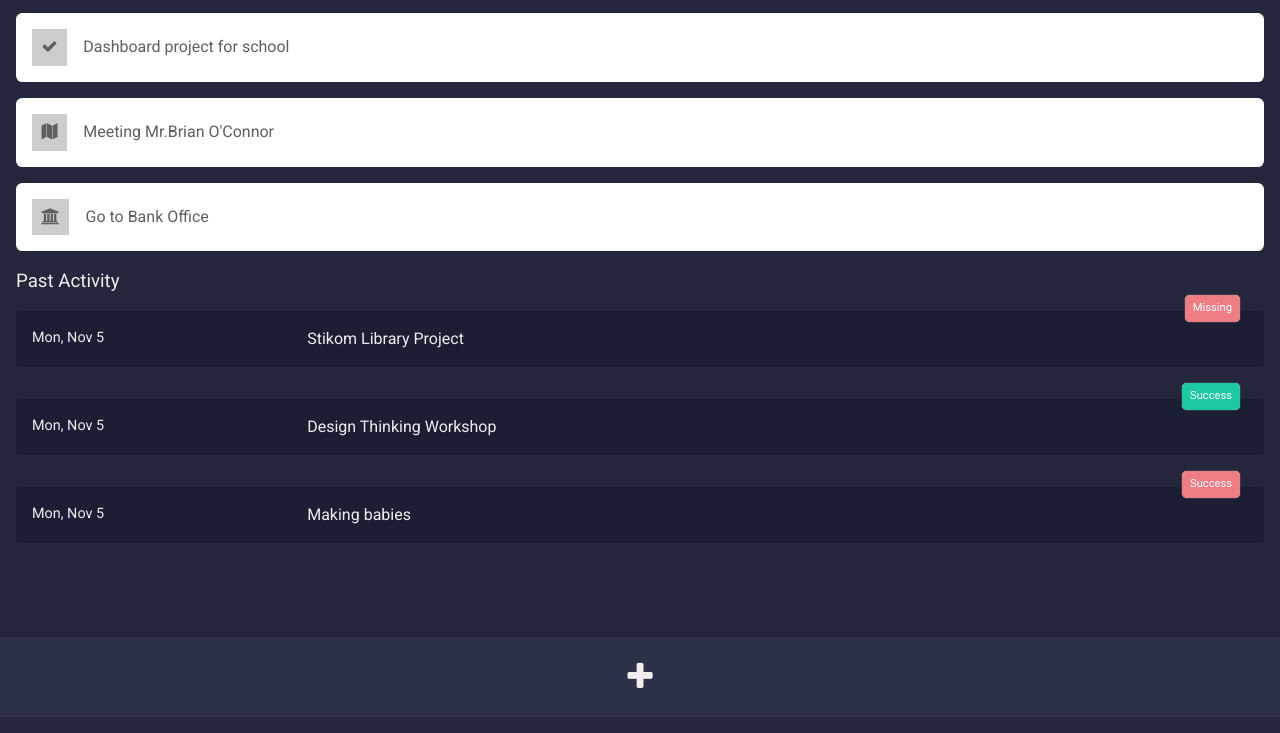
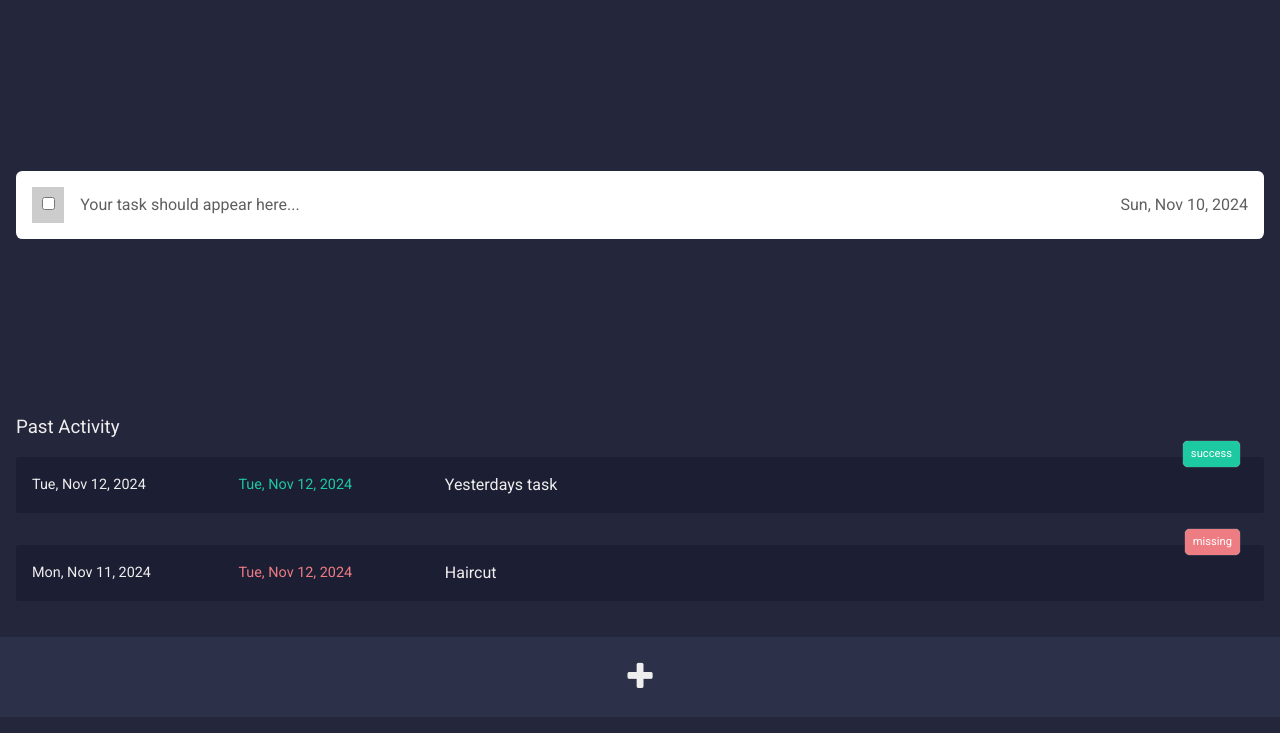
Before and after one commit to gmarkmananquil/30-JS-Projects, a plain HTML site: page 01.todo-list/01.todo-list.html in a window 1280 px wide. Shown: the part 83-816 px from the top of the page. Drawn offline with Linux system fonts and the light colour scheme.

Commit message:
Feature: Add new task and functionality for done task

```diff
--- a/01.todo-list/01.todo-list.html
+++ b/01.todo-list/01.todo-list.html
@@ -21,52 +21,25 @@
     </header>
 
     <div class="list">
-        <div class="list-item">
+        <!-- <div class="list-item">
             <span class="icon-wrapper">
                 <i class="fa fa-check" aria-hidden="true"></i>
             </span>
             <span class="text">
                 Dashboard project for school
             </span>
-        </div>
-        <div class="list-item">
-            <span class="icon-wrapper">
-                <i class="fa fa-map" aria-hidden="true"></i>
-            </span>
-            <span class="text">
-                Meeting Mr.Brian O'Connor
-            </span>
-        </div>
-        <div class="list-item">
-            <span class="icon-wrapper">
-                <i class="fa fa-bank" aria-hidden="true"></i>
-            </span>
-            <span class="text">
-                Go to Bank Office
-            </span>
-        </div>
+        </div>-->
     </div>
 
     <div class="history">
         <h3>Past Activity</h3>
         <ul>
-            <li class="hist-item">
+            <!-- <li class="hist-item">
                 <span class="date">Mon, Nov 5</span>
                 <span class="text">Stikom Library Project</span>
                 <span class="tag">Missing</span>
 
-            </li>
-            <li class="hist-item">
-                <span class="date">Mon, Nov 5</span>
-                <span class="text">Design Thinking Workshop</span>
-                <span class="tag success">Success</span>
-
-            </li>
-            <li class="hist-item">
-                <span class="date">Mon, Nov 5</span>
-                <span class="text">Making babies</span>
-                <span class="tag">Success</span>
-            </li>
+            </li>-->
         </ul>
     </div>
 
@@ -87,35 +60,18 @@
                 <span class="close">&times;</span>
             </div>
 
-            <div class="form">
-
-
+            <form class="form">
                 <label for="task">
                     <span>Enter your task here</span>
-                    <textarea name="task" id="task" placeholder="Task"></textarea>
-                    <!-- <input type="text" placeholder="Task"  id="task"> -->
+                    <textarea name="text" id="task" placeholder="Task"></textarea>
                 </label>
-
-                <label for="date">
+                <label for="task">
                     <span>Date to finish</span>
-                    <input type="text" placeholder="Date" id="date">
-                </label>
-
-                <label for="date">
-                    <span>Status of this task</span>
-                    <select name="status" id="status">
-                        <option value="">Status</option>
-                        <option value="success">success</option>
-                        <option value="missing">missing</option>
-                        <option value="pending">pending</option>
-                        <option value="failed">failed</option>
-                    </select>
+                    <input type="date" id="deadline" name="date" placeholder="Deadline"/>
                 </label>
 
                 <button class="submit"><i class="fa fa-save" aria-hidden="true"></i> Submit </button>
-
-            </div>
-
+            </form>
         </div>
     </div>
 
--- a/01.todo-list/script.js
+++ b/01.todo-list/script.js
@@ -1,44 +1,163 @@
-let tasker = ()=>{
+let tasker = () => {
 
-    _data = { tasks: [
-        { type: "success", date: "Mon, Nov 5", text: "Dashboard project for school"},
-        { type: "missing", date: "Mon, Nov 5", text: "Dashboard project for school"},
-        { type: "missing", date: "Mon, Nov 5", text: "Dashboard project for school"}
-    ] };
+    const _data = {
+        tasks: [
+            { status: 0, date_done: null, date: "11/10/2024", text: "Your task should appear here..."},
+            { status: 1, date_done: "11/12/2024", date: "11/12/2024", text: "Yesterdays task"},
+            { status: 1, date_done: "11/12/2024", date: "11/11/2024", text: "Haircut"},
+        ],
+        /* crud */
+        add_task: (obj) => {
+            _data.tasks.push(obj);
+        },
+        delete: (obj) => {
+            _data.tasks.splice(obj, 1);
+        },
+        add_hist: (data) => {
+            _data.history.push(data);
+        },
+        display: () => {
+            _data.tasks.forEach(   e => e.status == 1 ? "" : $_list.innerHTML += _data.list_template(e));
+            _data.tasks.forEach( e => e.status == 0 ? "" : $_hist.innerHTML += _data.hist_template(e));
 
-    $_new = document.querySelector("nav a.new");
-    $_modal = document.querySelector(".modal");
+            //run things after displaying the list
+            afterDisplay();
+        },
+        task_exist: (task) => {
+            //check if there is a pending task
+            return _data.tasks.some( t => t.text === task && t.status == 0);
+        },
+        list_template: (data) => {
+            const date = formatDate(data.date);
+            return `
+            <div class="list-item">
+                <span class="icon-wrapper">
+                    <input type="checkbox" class="checklist" name="checklist" data-status="${data.status}" data-text="${data.text}" data-date="${data.date}" />
+                </span>
+                <span class="text">${data.text}</span>
+                <span class="date">${date}</span>
+            </div>`;
+        },
+        hist_template: (data) => {
+            const date = formatDate(data.date);
+            const done = formatDate(data.date_done);
+            const status = isTaskSuccess(data) ? "success" : "missing";
+            return `
+                <li class="hist-item">
+                    <span class="date">${date}</span>
+                    <span class="date ${status}">${done}</span>
+                    <span class="text">${data.text}</span>
+                    <span class="tag ${status}">${status}</span>
+                </li>`;
+        }
+    };
 
-    //remove class in classList to show the modal
-    document.querySelector(".modal .close").addEventListener("click", () => this.$_modal.classList.remove("show"));
+    const afterDisplay = () => {
+        let $_check  = document.querySelectorAll(".checklist");
+        if($_check.length > 0){
+            $_check.forEach(e => {
+                e.addEventListener("click", doneTask)
+            });
+        }
+    };
 
-    listTask = () => {
-        //list all the task in _data
-    }
+    const doneTask = (e) => {
+        console.log("done task was clicked");
+        //animate the task to remove
+        const x = e.target.dataset;
+        let f = _data.tasks.find((task) =>  task.status == x.status && task.text == x.text);
+        console.log(f)
+        if(!f) return;
+        f.status = 1;
+        f.date_done = formatDate(new Date());
 
-    newTask = () => {
-        console.log("tasker newTask...");
-        console.log($_modal);
+        listTask();
+        console.log(_data.tasks)
+
+    };
+
+    const addTask = (e) => {
+        e.preventDefault();
+        const text = $_form.elements['text'].value;
+        const date = formatDate($_form.elements['date'].value);
+        const status = 0;
+
+        if(!existTask(text)){
+            _data.add_task({status, date, text});
+            success();
+        }
+
+    };
+
+    const existTask = (t) => {
+        return _data.task_exist(t);
+    };
+
+    const listTask = () => {
+        clearListDisplay();
+        clearHistDisplay();
+        _data.display();
+    };
+
+    const showModal = () => {
         $_modal.classList.add("show");
-        //show modal
-        //clear all fields
-        //
+    };
 
-    }
-
-
-
-    domLoaded = () => {
+    const domLoaded = () => {
         console.log("tasker downloaded...");
     }
 
-    function init() {
-        console.log("tasker init...");
-        addEventListener("DOMContentLoaded", domLoaded);
-        $_new.addEventListener("click", newTask);
+    const success = () => {
+        //do something after successful adding
+        $_modal.classList.remove("show");
+        listTask();
+        clearForm();
     }
 
-    init();
+    const clearForm = () => {
+        $_form.elements['text'].value = "";
+    }
+
+    const clearListDisplay = () => {
+        $_list.innerHTML = "";
+    }
+
+    const clearHistDisplay = () => {
+        $_hist.innerHTML = "";
+    }
+
+    const formatDate = (str) => {
+        const date = new Date(str);
+        return date.toLocaleDateString('en-US', {weekday: 'short', year: 'numeric', month: 'short', day: 'numeric'});
+    }
+
+    const isTaskSuccess = (task) => {
+        const d1 = new Date(task.date);
+        const d2 = new Date(task.date_done);
+        return d2 <= d1;
+    }
+
+    const $_new         = document.querySelector("nav a.new");
+    const $_modal       = document.querySelector(".modal");
+    const $_modal_close = document.querySelector(".modal .close");
+    const $_hist        = document.querySelector(".history ul");
+    const $_list        = document.querySelector(".list");
+    const $_form        = document.querySelector(".modal form");
+
+    addEventListener("DOMContentLoaded", domLoaded);
+
+    //clicking new task
+    $_new.addEventListener("click", showModal);
+
+    //clicking modal close
+    $_modal_close.addEventListener("click", () => $_modal.classList.remove("show"));
+
+    //after submit form
+    $_form.addEventListener("submit", addTask);
+
+    //displaying tasklist
+    listTask();
+
 }
 
 tasker();
--- a/01.todo-list/style.css
+++ b/01.todo-list/style.css
@@ -16,6 +16,7 @@ body{
     background: var(--bg);
     color: #eee;
     padding: 1rem;
+    padding-bottom: 100px;
 }
 
 header{
@@ -36,17 +37,26 @@ header .date{
 header .date i{
     margin-left: 1rem;
 }
-
+.list{
+    min-height: 50vh;
+    overflow-y: hidden;
+    display: flex;
+    align-items: center;
+    justify-content: center;
+    flex-direction: column;
+    gap: 1rem;
+}
 .list-item{
     display: grid;
     gap: 1rem;
-    grid-template-columns: auto 1fr;
+    grid-template-columns: auto 1fr auto;
     background: #fff;
     color: var(--text-dark);
     padding: 1rem;
     margin-bottom: 1rem;
     border-radius: 0.4rem;
     align-items: center;
+    width: 100%;;
 }
 
 .list-item .icon-wrapper{
@@ -62,17 +72,26 @@ header .date i{
 
 .hist-item{
     display: grid;
-    grid-template-columns: 20% 1fr;
+    grid-template-columns: 15% 15% 1fr;
     position: relative;
     background: var(--bg-history);
     padding: 1rem;
     border-radius: 0.2rem;
     margin-bottom: 2rem;
-    gap: 2rem;
+    gap: 1.5rem;
+    align-items: center;
 }
 
 .hist-item .date{
     font-size: 0.9em;
+}
+
+.hist-item .date.success{
+    color: var(--bg-tag-green);
+}
+
+.hist-item .date.missing{
+    color: var(--bg-tag-red);
 }
 
 .tag{
@@ -92,7 +111,7 @@ header .date i{
 }
 
 .main-nav{
-    position: absolute;
+    position: fixed;
     bottom: 0;
     left: 0;
     width: 100%;
@@ -101,6 +120,8 @@ header .date i{
     display: flex;
     align-items: center;
     justify-content: center;
+    z-index: 99;
+
 }
 
 .main-nav ul{
```
